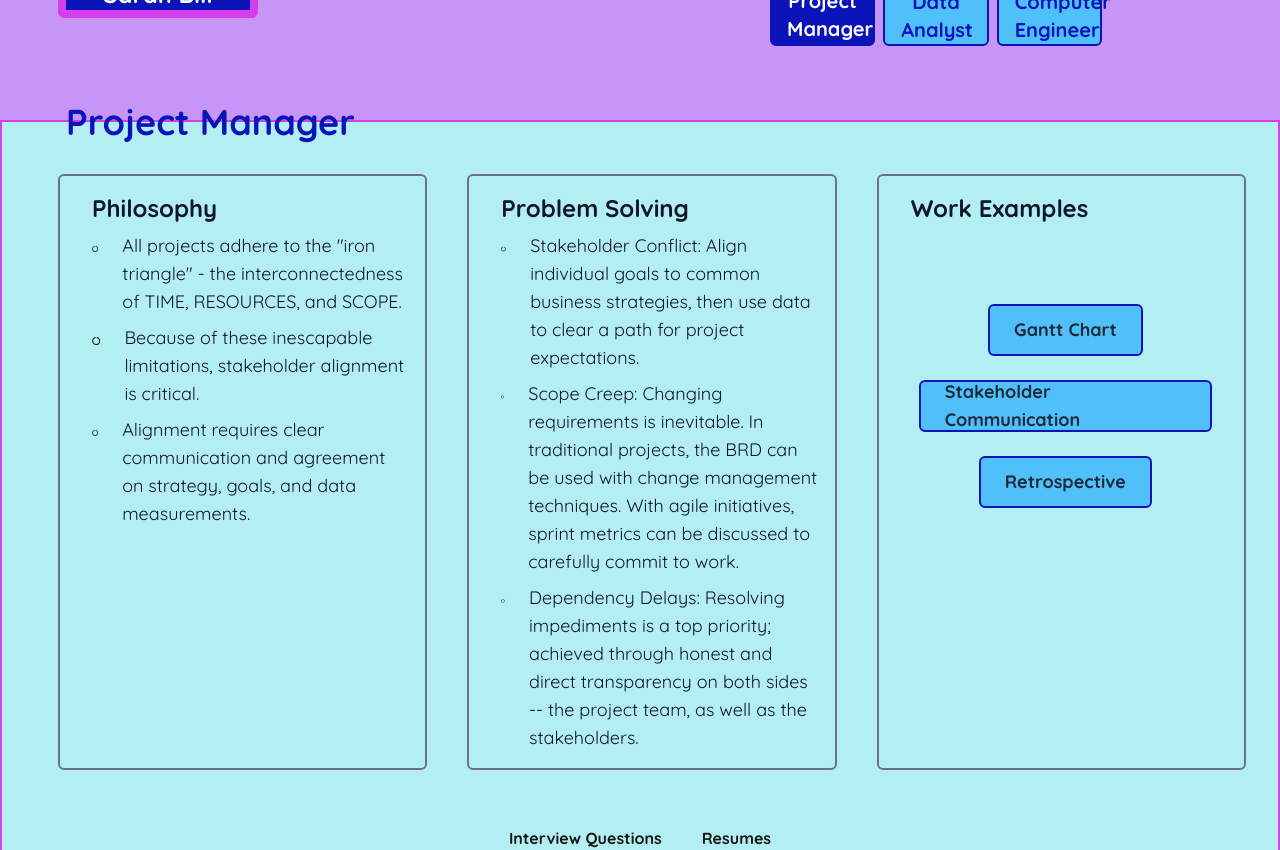
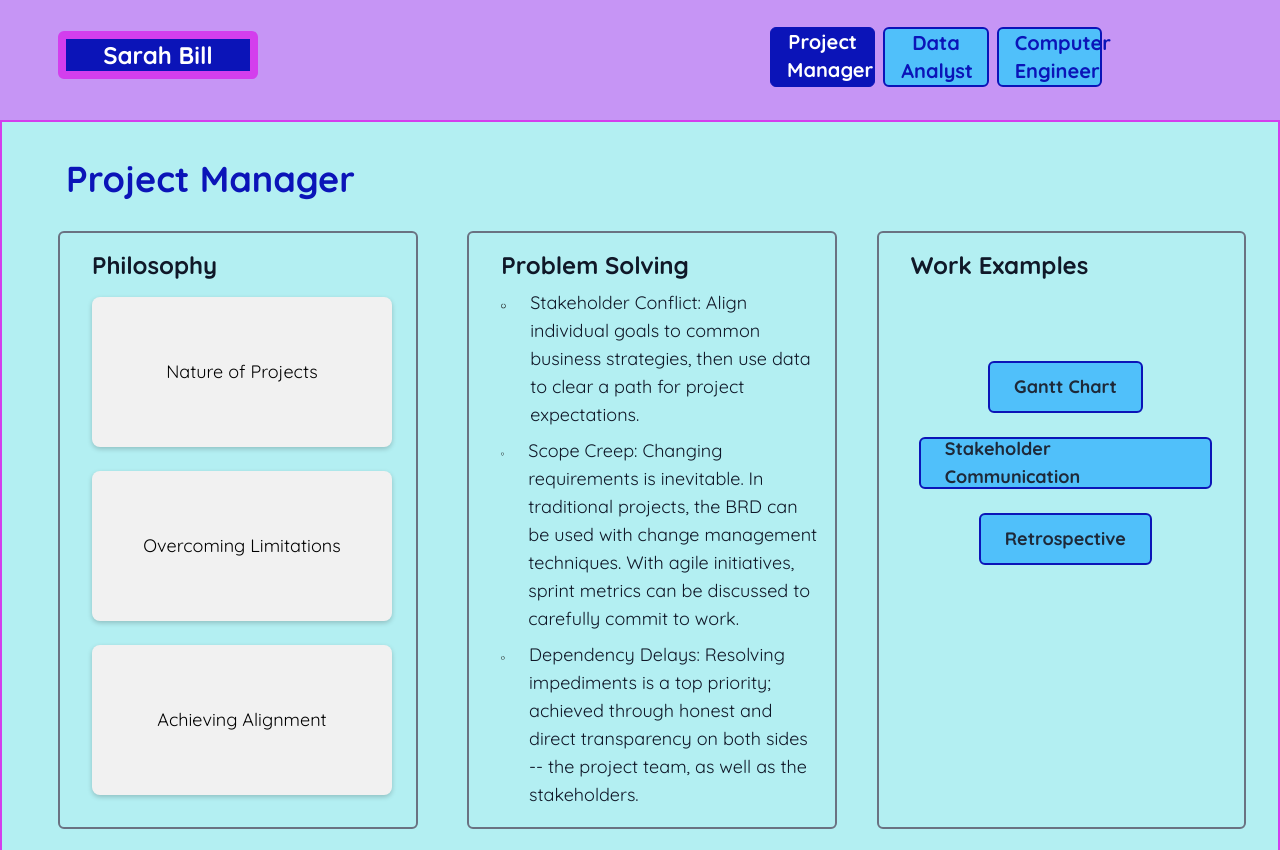
Before and after one commit to thekid1881/portfolio, a Next.js app: page /project in a window 1280 px wide. Shown: the top 850 px of the page. Built offline with nearby package versions, Linux system fonts and the light colour scheme.

Commit message:
newer newest changes

```diff
--- a/app/globals.css
+++ b/app/globals.css
@@ -17,3 +17,45 @@ body {
   color: var(--foreground);
   font-family: 'Quicksand', sans-serif;
 }
+
+.flip-card-container {
+  width: 300px;
+  height: 150px;
+  perspective: 1000px;
+}
+
+.flip-card-inner {
+  position: relative;
+  width: 100%;
+  height: 100%;
+  transition: transform 0.6s;
+  transform-style: preserve-3d;
+}
+
+.flipped .flip-card-inner {
+  transform: rotateY(180deg);
+}
+
+.flip-card-front,
+.flip-card-back {
+  position: absolute;
+  width: 100%;
+  height: 100%;
+  backface-visibility: hidden;
+  display: flex;
+  justify-content: center;
+  align-items: center;
+  border-radius: 8px;
+  box-shadow: 0 2px 5px rgba(0, 0, 0, 0.2);
+}
+
+.flip-card-front {
+  background-color: #f1f1f1;
+  color: black;
+}
+
+.flip-card-back {
+  background-color: #2980b9;
+  color: white;
+  transform: rotateY(180deg);
+}
--- a/app/project/page.js
+++ b/app/project/page.js
@@ -1,11 +1,12 @@
 import Link from "next/link";
 import { FaCircleNotch } from "react-icons/fa";
+import { FlipCard } from "@/components/FlipCard";
 
 export default function Project() {
   return (
     <div className="grid grid-rows-[20px_1fr] items-center justify-items-center min-h-screen p-8 pb-20 pt-20 gap-16 mt-30 bg-[#b3eff2] border-solid border-2 border-[#d33eed]">
       <main className="flex flex-col gap-[32px] items-start min-h-screen">
-        <div className="flex flex-row items-start p-6 mt-105 mr-30">
+        <div className="flex flex-row items-start p-6 mt-135 mr-30">
           <Link
             href="/"
           >
@@ -15,7 +16,7 @@ export default function Project() {
               Sarah Bill
             </h1>
           </Link>
-          <div className="grid grid-cols-3 gap-2 align-center justify-center text-center ml-120 mt-10">
+          <div className="grid grid-cols-3 gap-2 align-center justify-center text-center ml-120 mt-5">
             <Link
               className="text-xl font-extrabold text-white bg-[#0b14b8] rounded-md border-solid border-1 border-[#0b14b8] px-4"
               href="/project"
@@ -46,29 +47,23 @@ export default function Project() {
                 Philosophy
               </p>
             </div>
-            <div className="flex flex-row ml-2 mt-2">
-              <FaCircleNotch
-                  className="flex flex-row ml-2 mt-2"
+            <div className="ml-2 my-2 p-2 justify-items-center text-center">
+              <FlipCard
+                frontContent={<h2>Nature of Projects</h2>}
+                backContent={<p>All projects adhere to the "iron triangle" - the interconnectedness of TIME, RESOURCES, and SCOPE.</p>}
               />
-              <p className="flex flex-row justify-start text-gray-900 ml-6">
-                All projects adhere to the "iron triangle" - the interconnectedness of TIME, RESOURCES, and SCOPE.
-              </p>
             </div>
-            <div className="flex flex-row ml-2 mt-2">
-              <FaCircleNotch
-                  className="flex flex-row ml-2 mt-2"
+            <div className="ml-2 my-2 p-2 justify-items-center text-center">
+              <FlipCard
+                frontContent={<h2>Overcoming Limitations</h2>}
+                backContent={<p>Because of these inescapable limitations, stakeholder alignment is critical.</p>}
               />
-              <p className="flex flex-row justify-items-start text-gray-900 ml-6">
-                Because of these inescapable limitations, stakeholder alignment is critical.
-              </p>
             </div>
-            <div className="flex flex-row ml-2 mt-2">
-              <FaCircleNotch
-                  className="flex flex-row ml-2 mt-2"
+            <div className="ml-2 my-2 p-2 justify-items-center text-center">
+              <FlipCard
+                frontContent={<h2>Achieving Alignment</h2>}
+                backContent={<p>Alignment requires clear communication and agreement on strategy, goals, and data measurements.</p>}
               />
-              <p className="flex flex-row justify-items-start text-gray-900 ml-6">
-                Alignment requires clear communication and agreement on strategy, goals, and data measurements.
-              </p>
             </div>
           </div>
           <div className="justify-items-start text-lg border-solid border-2 border-gray-500 rounded-md p-4 ml-6">
--- /dev/null
+++ b/components/FlipCard.js
@@ -0,0 +1,24 @@
+"use client";
+
+import { useState } from "react";
+
+export const FlipCard = ({ frontContent, backContent }) => {
+    const [isFlipped, setIsFlipped] = useState(false);
+
+    const handleClick = () => {
+        setIsFlipped(!isFlipped);
+    };
+
+    return (
+        <div className={`flip-card-container ${isFlipped ? 'flipped' : ''}`} onClick={handleClick}>
+            <div className="flip-card-inner">
+                <div className="flip-card-front">
+                    {frontContent}
+                </div>
+                <div className="flip-card-back">
+                    {backContent}
+                </div>
+            </div>
+        </div>
+    );
+};
```
